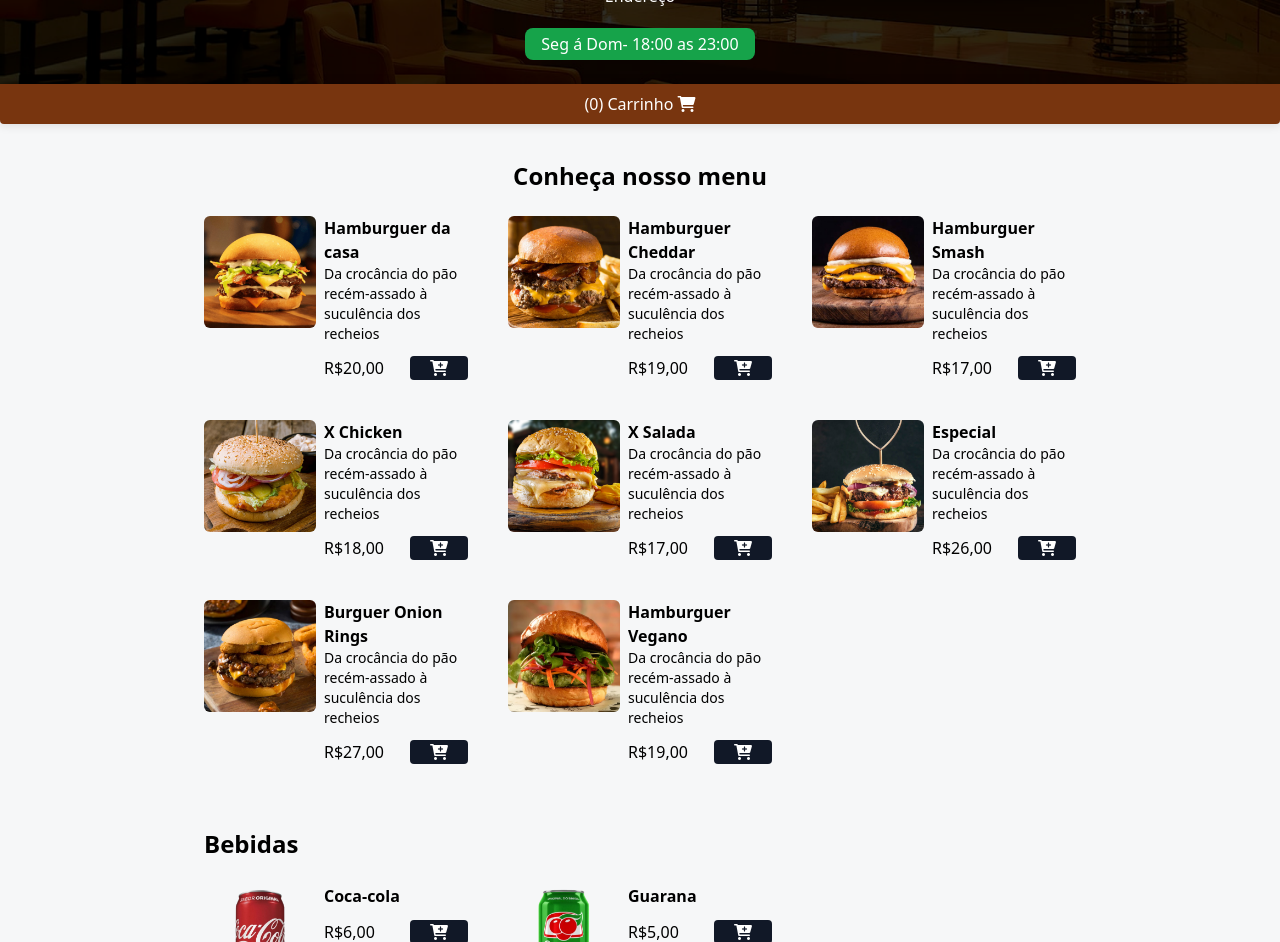
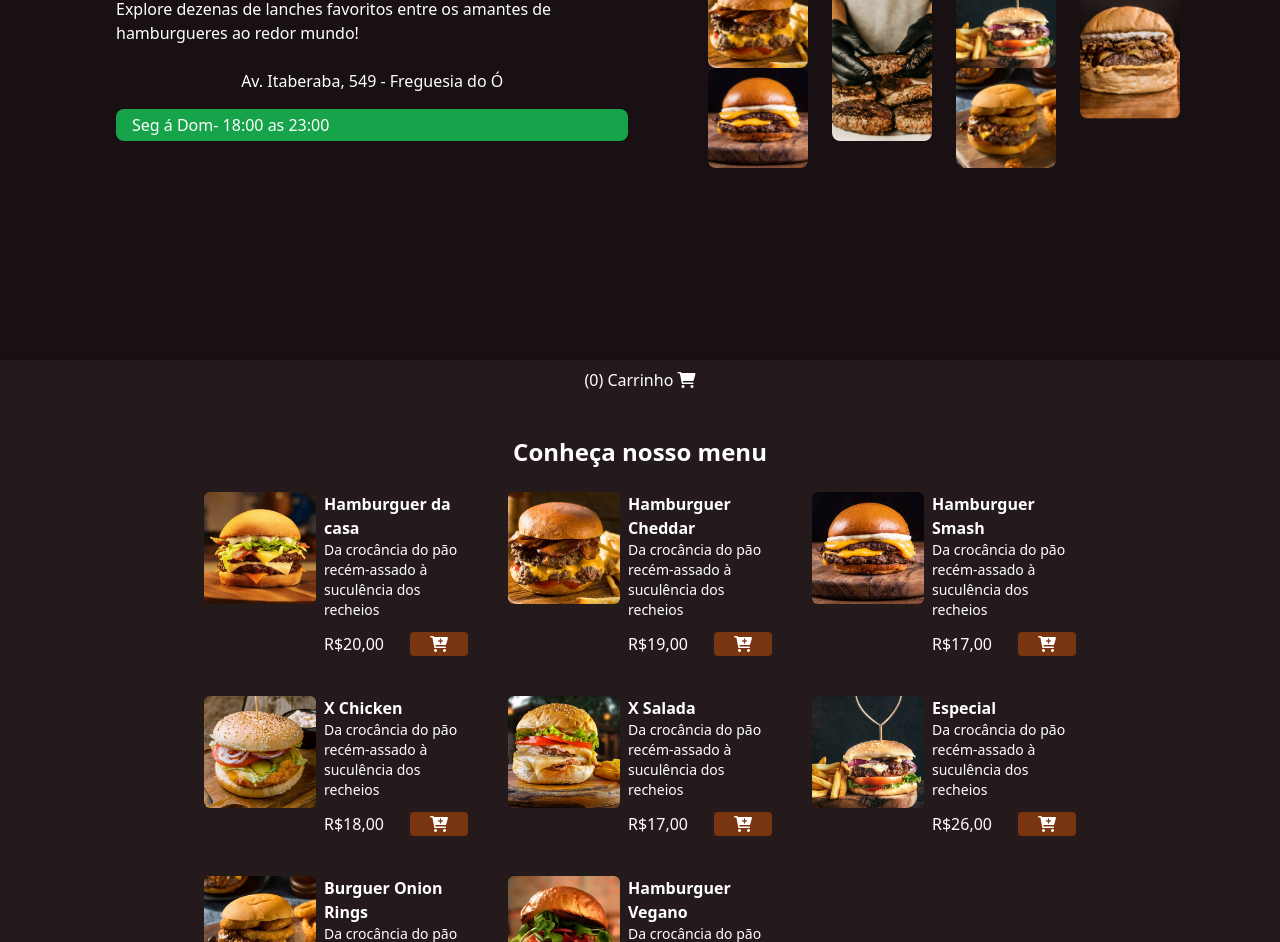
Before and after one commit to ArthurAGomes/FastBurguer, a website: page index.html in a window 1280 px wide. Shown: the part 216-1158 px from the top of the page. Drawn offline with nearby package versions, Linux system fonts and the light colour scheme.

Commit message:
Merge branch 'main' of https://github.com/ArthurAGomes/FastBurguer

```diff
--- a/index.html
+++ b/index.html
@@ -11,12 +11,13 @@
         integrity="sha512-Fo3rlrZj/k7ujTnHg4CGR2D7kSs0v4LLanw2qksYuRlEzO+tcaEPQogQ0KaoGN26/zrn20ImR1DfuLWnOo7aBA=="
         crossorigin="anonymous" referrerpolicy="no-referrer" />
     <link rel="stylesheet" href="./styles/output.css">
+    <link rel="shortcut icon" href="assets/favicon.png" type="image/x-icon">
     <title>Fast Burger</title>
 </head>
 
 <body>
     <!--  imagem de fundo do header  -->
-    <header class="w-full bg-home bg-cover bg-center">
+    <header class="w-full bg-cover bg-center ">
 
         <nav id="navbar" class=" w-full flex items-center justify-between text-white p-2">
             <i class="fa-solid fa-burger text-2xl shadow-lg hover:scale-110 duration-200" id="nav_logo"> Fast
@@ -54,28 +55,52 @@
             </ul>
         </div>
         <div class="w-full h-full flex flex-col justify-center items-center">
-            <img src="assets/hamb-7.png" alt="Logo-fastburguer"
-                class="w-32 h-32 rounded-full shadow-lg hover:scale-110 duration-200">
-            <!-- <h1 class="text-4x1 mt-4 mb-2 font-bold text-white">Fast Burguer</h1> -->
-            <span class="text-white font-medium">Endereço</span>
-            <div class="bg-green-600 px-4 py-1 rounded-lg mt-5" id="data-span">
-                <span class="text-white font-medium">Seg á Dom- 18:00 as 23:00</span>
-            </div>
+
+
         </div>
     </header>
+    <!-- parte de inicio -->
+    <div id="inicio">
+        <div class="flex flex-row h-[60vh] max-w-[1120px] justify-between gap-24 py-1 px-9 m-auto overflow-clip text-white">
+            <div class="flex flex-col gap-4 ">
+                <span class="uppercase text-amber-900">Novidades</span>
+                <h1 class="text-4xl">Encontre os lanches perfeitos!</h1>
+                <hr class="border-amber-800">
+                <h2 class="hero-sub">Explore dezenas de lanches favoritos entre os amantes de hamburgueres ao redor mundo!</h2>
+                 <span class="text-white font-medium text-center mt-2">Av. Itaberaba, 549 - Freguesia do Ó</span>
+                    <div class="bg-green-600 px-4 py-1 rounded-lg" id="data-span">
+                        <span class="text-white font-medium">Seg á Dom- 18:00 as 23:00</span>
+                </div>
+            </div>
+            <div class="max-w-[45%] hidden md:block" id="inicio-fotos">
+                <figure><img src="assets/hamb-1.png" alt=""></figure>
+                <figure><img src="assets/hamb-2.png" alt=""></figure>
+                <figure><img src="assets/hamb-3.png" alt=""></figure>
+                <figure><img src="assets/hamb-4.png" alt=""></figure>
+                <figure><img src="assets/herobanner-3.png" alt=""></figure>
+                <figure><img src="assets/hamb-5.png" alt=""></figure>
+                <figure><img src="assets/hamb-6.png" alt=""></figure>
+                <figure><img src="assets/hamb-7.png" alt=""></figure>
+                <figure><img src="assets/hamb-8.png" alt=""></figure>
+                <figure><img src="assets/herobanner-9.png" alt=""></figure>
 
+
+
+            </div>
+    </div>
+    </div>
     <div class="flex justify-center items-center">
         <button
-        class=" w-full items-center gap-2 text-white justify-center bg-amber-900 p-2 rounded-b shadow-btn hover:scale-110 duration-200"
+        class=" w-full items-center gap-2 text-white justify-center bg-amber-95000 p-2 rounded-b shadow-btn hover:scale-110 duration-200"
         id="cart-btn">
         (<span id="cart-count">0</span>)
         Carrinho
         <i class="fa-solid fa-cart-shopping text-white"></i>
     </button>
     </div>
-    <h2 class="text-2xl md:text-3x1 font-bold text-center mt-9 mb-6">Conheça nosso menu</h2>
+    <h2 class="text-2xl md:text-3x1 font-bold text-center mt-9 mb-6 text-white">Conheça nosso menu</h2>
     <div class="flex justify-center items-center">
-        <div id="menu">
+        <div id="menu" class="text-white">
             <main
                 class="grid grid-cols-1 md:grid-cols-2 gap-7 md:gap-10 lg:grid-cols-3 mx-auto max-w-7xl px-2 mb-16 items-center">
                 <div class="flex gap-2">
@@ -86,7 +111,7 @@
                         <p class="text-sm"> Da crocância do pão recém-assado à suculência dos recheios</p>
                         <div class="flex items-center gap-2 justify-between mt-3">
                             <p>R$20,00</p>
-                            <button class="bg-gray-900 px-5 rounded add-to-cart-btn" data-name="Hamburguer da casa"
+                            <button class="bg-amber-900 px-5 rounded add-to-cart-btn" data-name="Hamburguer da casa"
                                 data-price="20,00">
                                 <i class="fa fa-cart-plus text-1x2 text-white"></i>
                             </button>
@@ -101,7 +126,7 @@
                         <p class="text-sm"> Da crocância do pão recém-assado à suculência dos recheios</p>
                         <div class="flex items-center gap-2 justify-between mt-3">
                             <p>R$19,00</p>
-                            <button class="bg-gray-900 px-5 rounded add-to-cart-btn" data-name="Hamburguer Cheddar"
+                            <button class="bg-amber-900 px-5 rounded add-to-cart-btn" data-name="Hamburguer Cheddar"
                                 data-price="19,00">
                                 <i class="fa fa-cart-plus text-1x2 text-white"></i>
                             </button>
@@ -116,7 +141,7 @@
                         <p class="text-sm"> Da crocância do pão recém-assado à suculência dos recheios</p>
                         <div class="flex items-center gap-2 justify-between mt-3">
                             <p>R$17,00</p>
-                            <button class="bg-gray-900 px-5 rounded add-to-cart-btn" data-name="Hamburguer Smash"
+                            <button class="bg-amber-900 px-5 rounded add-to-cart-btn" data-name="Hamburguer Smash"
                                 data-price="17,00">
                                 <i class="fa fa-cart-plus text-1x2 text-white"></i>
                             </button>
@@ -131,7 +156,7 @@
                         <p class="text-sm"> Da crocância do pão recém-assado à suculência dos recheios</p>
                         <div class="flex items-center gap-2 justify-between mt-3">
                             <p>R$18,00</p>
-                            <button class="bg-gray-900 px-5 rounded add-to-cart-btn" data-name="X Chicken"
+                            <button class="bg-amber-900 px-5 rounded add-to-cart-btn" data-name="X Chicken"
                                 data-price="18,00">
                                 <i class="fa fa-cart-plus text-1x2 text-white"></i>
                             </button>
@@ -146,7 +171,7 @@
                         <p class="text-sm"> Da crocância do pão recém-assado à suculência dos recheios</p>
                         <div class="flex items-center gap-2 justify-between mt-3">
                             <p>R$17,00</p>
-                            <button class="bg-gray-900 px-5 rounded add-to-cart-btn" data-name="X Salada"
+                            <button class="bg-amber-900 px-5 rounded add-to-cart-btn" data-name="X Salada"
                                 data-price="17,00">
                                 <i class="fa fa-cart-plus text-1x2 text-white"></i>
                             </button>
@@ -161,7 +186,7 @@
                         <p class="text-sm"> Da crocância do pão recém-assado à suculência dos recheios</p>
                         <div class="flex items-center gap-2 justify-between mt-3">
                             <p>R$26,00</p>
-                            <button class="bg-gray-900 px-5 rounded add-to-cart-btn" data-name="Hamburguer Especial"
+                            <button class="bg-amber-900 px-5 rounded add-to-cart-btn" data-name="Hamburguer Especial"
                                 data-price="26,00">
                                 <i class="fa fa-cart-plus text-1x2 text-white"></i>
                             </button>
@@ -176,7 +201,7 @@
                         <p class="text-sm"> Da crocância do pão recém-assado à suculência dos recheios</p>
                         <div class="flex items-center gap-2 justify-between mt-3">
                             <p>R$27,00</p>
-                            <button class="bg-gray-900 px-5 rounded add-to-cart-btn" data-name="Burguer Onion Rings"
+                            <button class="bg-amber-900 px-5 rounded add-to-cart-btn" data-name="Burguer Onion Rings"
                                 data-price="27,00">
                                 <i class="fa fa-cart-plus text-1x2 text-white"></i>
                             </button>
@@ -191,7 +216,7 @@
                         <p class="text-sm"> Da crocância do pão recém-assado à suculência dos recheios</p>
                         <div class="flex items-center gap-2 justify-between mt-3">
                             <p>R$19,00</p>
-                            <button class="bg-gray-900 px-5 rounded add-to-cart-btn" data-name="Hamburguer Vegano"
+                            <button class="bg-amber-900 px-5 rounded add-to-cart-btn" data-name="Hamburguer Vegano"
                                 data-price="19,00">
                                 <i class="fa fa-cart-plus text-1x2 text-white"></i>
                             </button>
@@ -212,7 +237,7 @@
                         <p class="font-bold">Coca-cola</p>
                         <div class="flex items-center gap-2 justify-between mt-3">
                             <p>R$6,00</p>
-                            <button class="bg-gray-900 px-5 rounded add-to-cart-btn" data-name="Coca-cola"
+                            <button class="bg-amber-900 px-5 rounded add-to-cart-btn" data-name="Coca-cola"
                                 data-price="6">
                                 <i class="fa fa-cart-plus text-1x2 text-white"></i>
                             </button>
@@ -226,7 +251,7 @@
                         <p class="font-bold">Guarana</p>
                         <div class="flex items-center gap-2 justify-between mt-3">
                             <p>R$5,00</p>
-                            <button class="bg-gray-900 px-5 rounded add-to-cart-btn" data-name="Guarana" data-price="5">
+                            <button class="bg-amber-900 px-5 rounded add-to-cart-btn" data-name="Guarana" data-price="5">
                                 <i class="fa fa-cart-plus text-1x2 text-white"></i>
                             </button>
                         </div>
@@ -239,10 +264,10 @@
         <div class="bg-black/60 w-full h-full fixed top-0 left-0 z[99] hidden items-center justify-center"
             id="cart-modal">
 
-            <div class="bg-white p-5 rounded-md min-w-[90%] md:min-w[600px]">
+            <div class="bg-white p-5 rounded-md min-w-[90%] md:min-w[600px]  ">
                 <h2 class="text-center font-bold mb-2 text-2xl">Meu carrinho</h2>
 
-                <div id="cart-items" class="flex justify-center mb-2 flex-col"></div>
+                <div id="cart-items" class="flex justify-center mb-3 flex-col overflow-auto h-52"> </div>
                 <p class="font-bold">Total: <span id="cart-total">0.00</span></p>
                 <p class="font-bold mt-4"> Endereço de entrega:</p>
                 <input type="text" placeholder="Digite seu endereço completo..." id="address"
@@ -256,19 +281,9 @@
             </div>
         </div>
 
-    </div>
-    <div class="" id="contato">
+    </div> -->
 
-    </div>
 <!-- Parte de contato -->
-
-
-
-
-
-
-
-
 
         <footer>
 
--- a/menu.js
+++ b/menu.js
@@ -1,5 +1,6 @@
 $(document).ready(function(){
     $('#mobile_btn').on('click', function(){
         $("#mobile_menu").toggleClass('active');
+        $("#mobile_btn").find("i").toggleClass('fa-x');
     });
 });
--- /dev/null
+++ b/newFile.js
@@ -0,0 +1,3 @@
+cartBtn.addEventListener("click", () => {
+    cartModal.style.display = "flex";
+});
--- a/script.js
+++ b/script.js
@@ -60,7 +60,7 @@ function updateCartModal() {
 
     cart.forEach(item => {
         const cartItemElement = document.createElement("div");
-        cartItemElement.classList.add("flex", "justify-between", "mb-4", "flex-col");
+        cartItemElement.classList.add("flex", "justify-between", "mb-4", "flex-col", "mt-1");
         cartItemElement.innerHTML = `
             <div class="flex items-center justify-between">
                 <div>
--- a/styles/style.css
+++ b/styles/style.css
@@ -1,6 +1,7 @@
 @tailwind base;
 @tailwind components;
 @tailwind utilities;
+@import url('https://fonts.googleapis.com/css2?family=Epilogue:wght@500&family=Inter:wght@400;500;600&family=Montserrat:wght@700;800&family=Teko:wght@600&display=swap');
 
 *{
     margin: 0;
@@ -9,11 +10,13 @@
 }
 
 body{
-    background-color: #f6f7f8;
+    background-color: #241a1c;
+    /* color: white; */
 }
 
 header{
     padding: 24px 8%;
+
 }
 
 .nav-item a{
@@ -31,6 +34,21 @@ header{
     align-items: center;
 }
 
+#inicio{
+    background-color: #181012;
+}
+
+#inicio-fotos > figure > img{
+    width: 100%;
+    border-radius: 0.5rem;
+    gap: 2rem;
+}
+
+#inicio-fotos{
+    column-gap: 1rem;
+    column-count: 4;
+    margin: -1rem;
+}
 
 
 @media screen and (min-width: 768px) {
```
Also changed, not shown: assets/favicon.png (added), assets/herobanner-3.png (added), assets/herobanner-9.png (added), styles/output.css.
